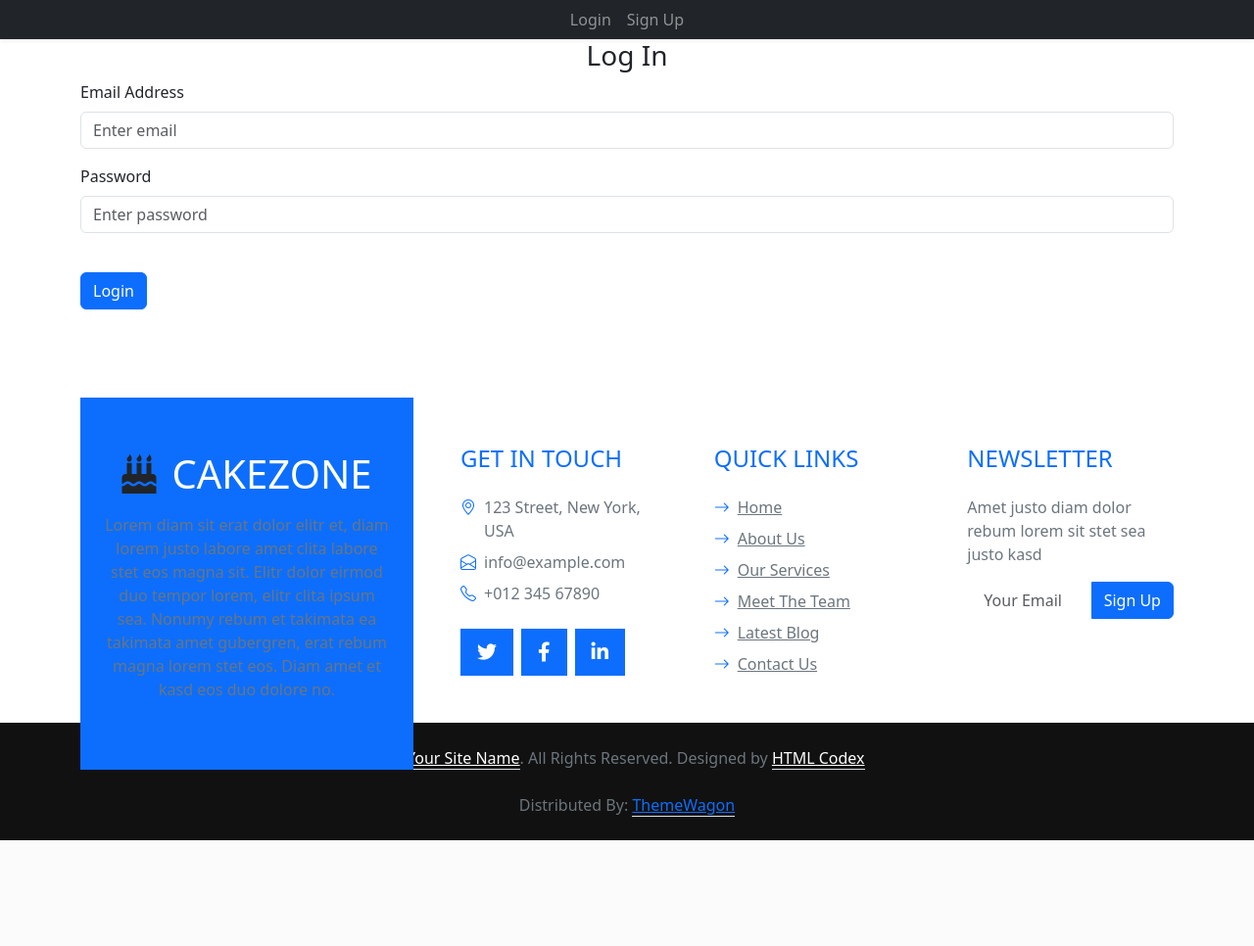
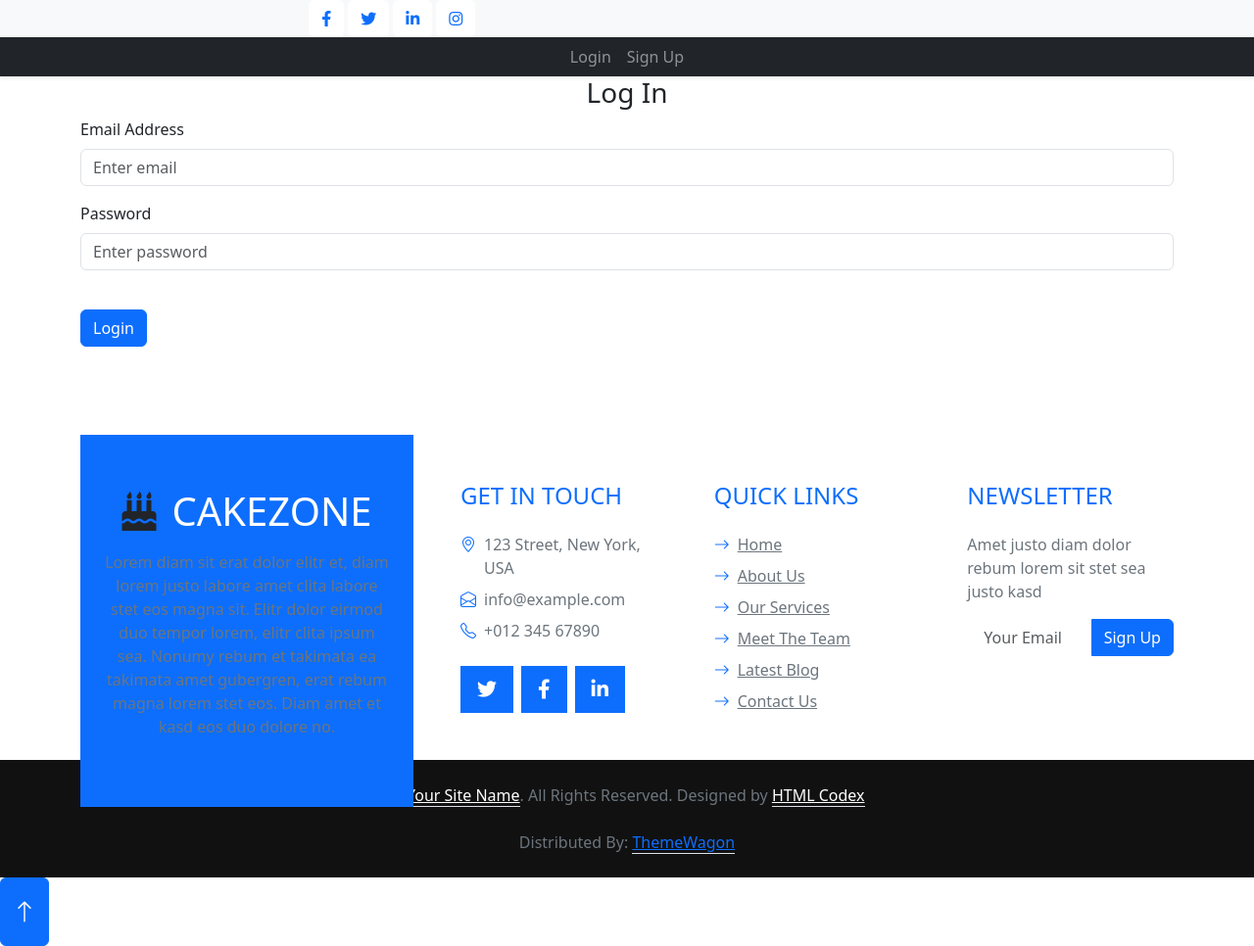
Before and after one commit to nimpy-wth/flask-web, a Flask app: page /login in a window 1280 px wide. Shown: the whole page at 98% size. Before the commit the page ends 858 px from the top, so only its background shows below. Run offline with Flask 3, Linux system fonts and the light colour scheme; some libraries are stand-ins or nearby versions; some web fonts are replaced.

Commit message:
add topbar

```diff
--- a/website/templates/base.html
+++ b/website/templates/base.html
@@ -40,7 +40,9 @@
     <link href="https://cdn.jsdelivr.net/npm/bootstrap-icons@1.4.1/font/bootstrap-icons.css" rel="stylesheet">
 
     <!-- Libraries Stylesheet -->
+    <link href="lib/animate/animate.min.css" rel="stylesheet">
     <link href="lib/owlcarousel/assets/owl.carousel.min.css" rel="stylesheet">
+    <link href="lib/lightbox/css/lightbox.min.css" rel="stylesheet">
 
     <!-- Customized Bootstrap Stylesheet -->
     <link href="css/bootstrap.min.css" rel="stylesheet">
@@ -51,6 +53,23 @@
   </head>
 
   <body>
+
+    <!-- Topbar Start -->
+    <div class="container-fluid bg-light p-0">
+      <div class="row gx-0 d-none d-lg-flex">
+          <div class="col-lg-5 px-5 text-end">
+              <div class="h-100 d-inline-flex align-items-center">
+                  <a class="btn btn-sm-square bg-white text-primary me-1" href=""><i class="fab fa-facebook-f"></i></a>
+                  <a class="btn btn-sm-square bg-white text-primary me-1" href=""><i class="fab fa-twitter"></i></a>
+                  <a class="btn btn-sm-square bg-white text-primary me-1" href=""><i class="fab fa-linkedin-in"></i></a>
+                  <a class="btn btn-sm-square bg-white text-primary me-0" href=""><i class="fab fa-instagram"></i></a>
+              </div>
+          </div>
+      </div>
+  </div>
+  <!-- Topbar End -->
+
+
 
     <nav class="navbar navbar-expand-lg bg-dark navbar-dark shadow-sm py-3 py-lg-0 px-3 px-lg-0">
       <a href="base.html" class="navbar-brand d-block d-lg-none">
@@ -199,5 +218,22 @@
       src = "{{url_for('static',filename = 'index.js')}}"
     ></script>
 
+      <!-- Back to Top -->
+      <a href="#" class="btn btn-primary border-inner py-3 fs-4 back-to-top"><i class="bi bi-arrow-up"></i></a>
+
+      <!-- JavaScript Libraries -->
+      <script src="https://code.jquery.com/jquery-3.4.1.min.js"></script>
+      <script src="https://cdn.jsdelivr.net/npm/bootstrap@5.0.0/dist/js/bootstrap.bundle.min.js"></script>
+      <script src="lib/wow/wow.min.js"></script>
+      <script src="lib/easing/easing.min.js"></script>
+      <script src="lib/waypoints/waypoints.min.js"></script>
+      <script src="lib/counterup/counterup.min.js"></script>
+      <script src="lib/owlcarousel/owl.carousel.min.js"></script>
+      <script src="lib/isotope/isotope.pkgd.min.js"></script>
+      <script src="lib/lightbox/js/lightbox.min.js"></script>
+
+      <!-- Template Javascript -->
+      <script src="js/main.js"></script>
+
   </body>
 </html>
```
